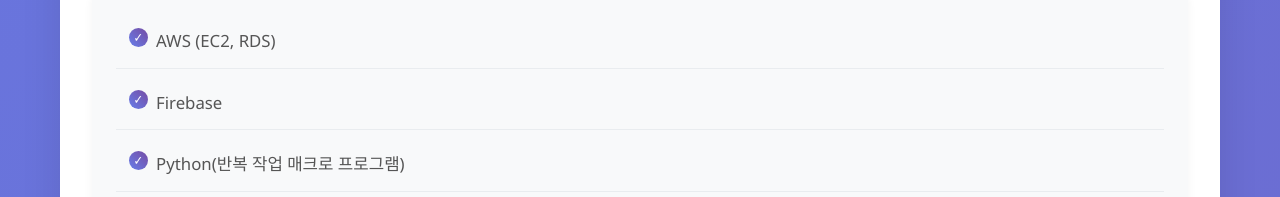
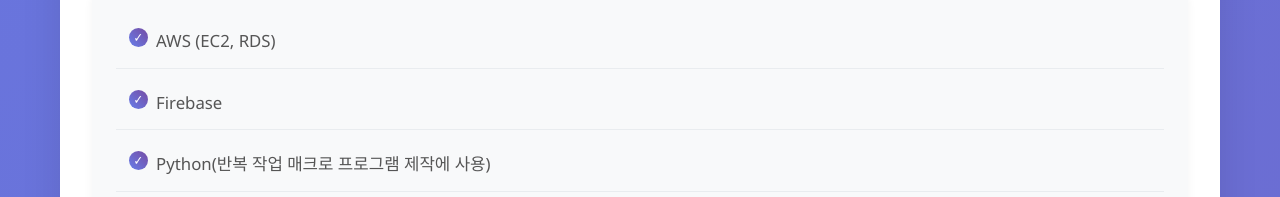
Before and after one commit to KimYoungHwan8750/portfolio_latest, a plain HTML site: page index.html in a window 1280 px wide. Shown: the part 2120-2317 px from the top of the page. Drawn offline with Linux system fonts and the light colour scheme.

Commit message:
modify content

```diff
--- a/index.html
+++ b/index.html
@@ -69,7 +69,7 @@
                 <ul>
                     <li>AWS (EC2, RDS)</li>
                     <li>Firebase</li>
-                    <li>Python(반복 작업 매크로 프로그램)</li>
+                    <li>Python(반복 작업 매크로 프로그램 제작에 사용)</li>
                     <li>React Native</li>
                 </ul>
                 <br/>
```
